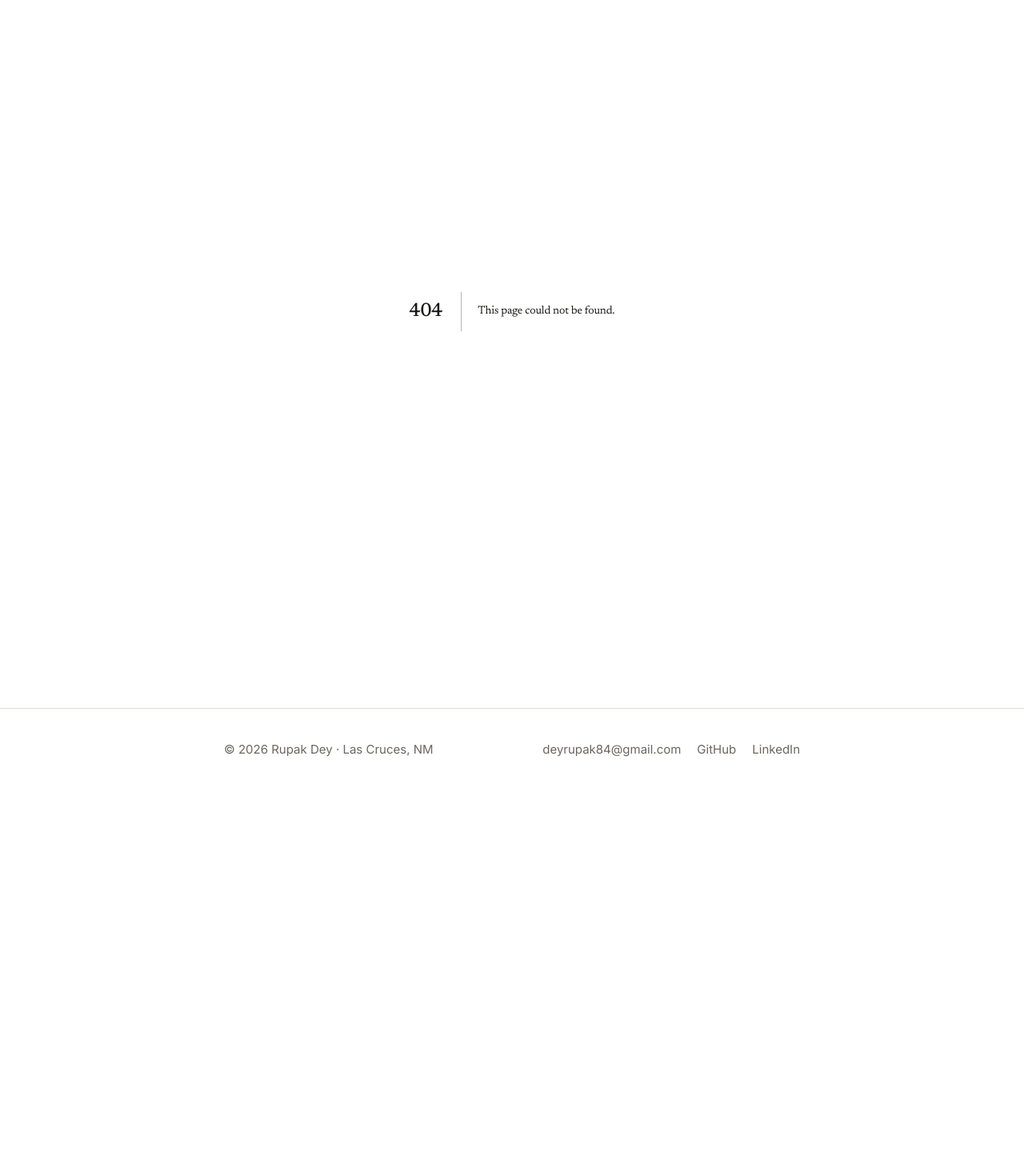
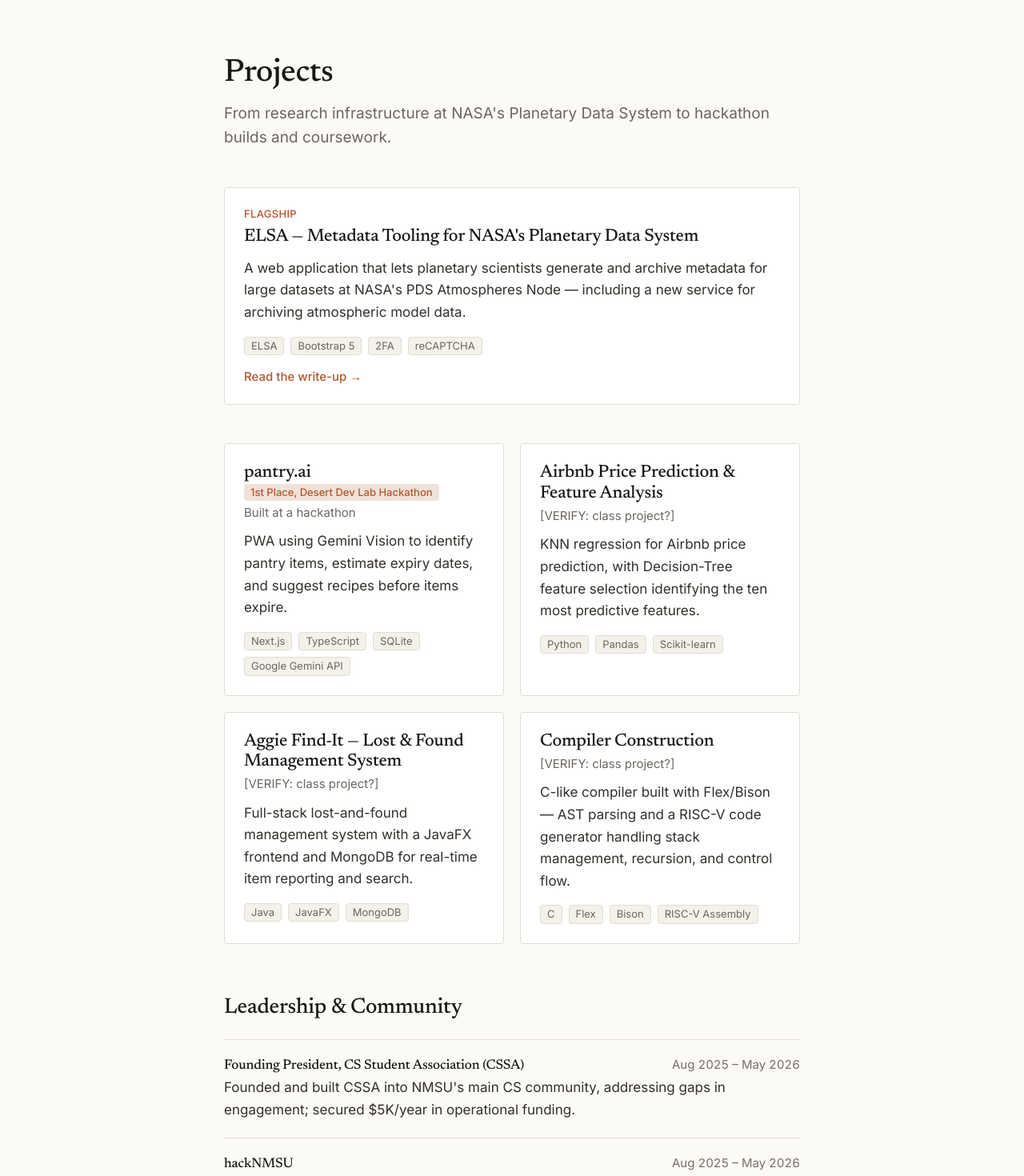
Before and after one commit to rdey08/personal-site, a Next.js app: page /projects in a window 1280 px wide. Before the commit this address had no page. Shown: the part 80-1550 px from the top of the page at 80% size. Before the commit the page ends 1067 px from the top, so only its background shows below. Built offline with nearby package versions, Linux system fonts and the light colour scheme.

Commit message:
feat: projects index (flagship/projects/leadership tiers), CV page, styled 404

```diff
--- /dev/null
+++ b/content/cv.mdx
@@ -0,0 +1,24 @@
+---
+updated: "[VERIFY: last-updated month/year for the CV]"
+---
+
+The PDF below is the full document. Highlights:
+
+## Education
+
+**New Mexico State University** — B.S. in Computer Science (Artificial
+Intelligence), minors in Mathematics and Economics. GPA 3.969/4.00. Honors,
+Crimson Scholar, College of Arts & Sciences Dean's List, International
+Competitive Scholarship. [VERIFY: graduation status/tense (PLAN §11 Q1) — the
+resume lists May 2026; confirm whether completed or expected.]
+
+## Focus
+
+Applied machine learning and software engineering: multi-modal deep learning
+for scientific prediction (NMSU KDD Lab) and research-data infrastructure at
+NASA's Planetary Data System.
+
+## Selected skills
+
+Python, C++, C, Java, SQL, TypeScript/JavaScript · PyTorch, NumPy, Pandas,
+Scikit-learn · Next.js, Django, Flask · Git, Linux.
--- /dev/null
+++ b/src/app/cv/page.tsx
@@ -0,0 +1,37 @@
+import type { Metadata } from "next";
+import { getCv, getSite } from "@/lib/content";
+import { Mdx } from "@/lib/mdx";
+import { PageHeader } from "@/components/PageHeader";
+import { Section } from "@/components/Section";
+import { Prose } from "@/components/Prose";
+
+export const metadata: Metadata = {
+  title: "CV",
+  description: "Curriculum vitae of Rupak Dey — education, focus, and skills.",
+};
+
+export default function CvPage() {
+  const cv = getCv();
+  const site = getSite().meta;
+
+  return (
+    <>
+      <PageHeader title="Curriculum Vitae" />
+
+      <Section className="pb-4">
+        <a
+          href={site.cvPdf}
+          className="inline-flex items-center gap-2 rounded-sm bg-accent px-4 py-2 text-sm font-medium text-paper transition-colors duration-[--duration-fast] hover:bg-accent-strong"
+        >
+          Download PDF ↓
+        </a>
+      </Section>
+
+      <Section className="py-8">
+        <Prose>
+          <Mdx source={cv.body} />
+        </Prose>
+      </Section>
+    </>
+  );
+}
--- /dev/null
+++ b/src/app/not-found.tsx
@@ -0,0 +1,22 @@
+import Link from "next/link";
+import { Section } from "@/components/Section";
+
+export default function NotFound() {
+  return (
+    <Section className="flex min-h-[50vh] flex-col items-center justify-center py-24 text-center">
+      <p className="font-serif text-5xl font-medium text-accent">404</p>
+      <h1 className="mt-4 text-2xl font-medium text-ink-strong">
+        Page not found
+      </h1>
+      <p className="mt-2 text-ink-muted">
+        That page doesn&apos;t exist or has moved.
+      </p>
+      <Link
+        href="/"
+        className="mt-6 text-sm font-medium text-accent hover:text-accent-strong"
+      >
+        ← Back home
+      </Link>
+    </Section>
+  );
+}
--- /dev/null
+++ b/src/app/projects/page.tsx
@@ -0,0 +1,61 @@
+import type { Metadata } from "next";
+import { getProjects } from "@/lib/content";
+import { PageHeader } from "@/components/PageHeader";
+import { Section } from "@/components/Section";
+import { ProjectCard } from "@/components/ProjectCard";
+import { LeadershipList } from "@/components/LeadershipList";
+
+export const metadata: Metadata = {
+  title: "Projects",
+  description:
+    "Software engineering and projects — ELSA for NASA's Planetary Data System, plus hackathon and coursework projects — and leadership.",
+};
+
+export default function ProjectsPage() {
+  const projects = getProjects();
+  const flagship = projects.filter((p) => p.meta.tier === "flagship");
+  const regular = projects.filter((p) => p.meta.tier === "project");
+  const leadership = projects.filter((p) => p.meta.tier === "leadership");
+
+  return (
+    <>
+      <PageHeader
+        title="Projects"
+        lead="From research infrastructure at NASA's Planetary Data System to hackathon builds and coursework."
+      />
+
+      {flagship.length > 0 && (
+        <Section className="py-4">
+          <div className="grid gap-5">
+            {flagship.map((p) => (
+              <ProjectCard
+                key={p.meta.slug}
+                project={p.meta}
+                eyebrow="Flagship"
+              />
+            ))}
+          </div>
+        </Section>
+      )}
+
+      {regular.length > 0 && (
+        <Section className="py-8">
+          <div className="grid gap-5 sm:grid-cols-2">
+            {regular.map((p) => (
+              <ProjectCard key={p.meta.slug} project={p.meta} />
+            ))}
+          </div>
+        </Section>
+      )}
+
+      {leadership.length > 0 && (
+        <Section className="py-8">
+          <h2 className="mb-6 text-2xl font-medium text-ink-strong">
+            Leadership &amp; Community
+          </h2>
+          <LeadershipList items={leadership} />
+        </Section>
+      )}
+    </>
+  );
+}
--- /dev/null
+++ b/src/components/LeadershipList.tsx
@@ -0,0 +1,26 @@
+import type { Project } from "@/content/schema";
+import { formatPeriod } from "@/lib/format";
+
+// Compact list for leadership-tier entries — supporting detail, not cards that
+// compete with the technical work for attention.
+export function LeadershipList({ items }: { items: { meta: Project }[] }) {
+  if (items.length === 0) return null;
+  return (
+    <ul className="divide-y divide-line border-t border-line">
+      {items.map(({ meta }) => (
+        <li key={meta.slug} className="py-5">
+          <div className="flex flex-wrap items-baseline justify-between gap-x-3">
+            <h3 className="font-medium text-ink-strong">
+              {meta.role ? `${meta.role}, ` : ""}
+              {meta.title}
+            </h3>
+            <span className="text-sm text-ink-faint tabular-nums">
+              {formatPeriod({ start: meta.period.start, end: meta.period.end })}
+            </span>
+          </div>
+          <p className="mt-1 leading-relaxed text-ink">{meta.summary}</p>
+        </li>
+      ))}
+    </ul>
+  );
+}
--- a/src/content/schema.ts
+++ b/src/content/schema.ts
@@ -87,6 +87,12 @@ export const projectSchema = z.object({
 });
 export type Project = z.infer<typeof projectSchema>;
 
+// content/cv.mdx — singleton. Body: the HTML CV facts (education, summary).
+export const cvSchema = z.object({
+  updated: z.string().optional(),
+});
+export type Cv = z.infer<typeof cvSchema>;
+
 // content/news/*.md — frontmatter only, sorted by date desc.
 export const newsItemSchema = z.object({
   date: isoDate,
--- a/src/lib/content.ts
+++ b/src/lib/content.ts
@@ -3,11 +3,13 @@ import path from "node:path";
 import matter from "gray-matter";
 import type { z } from "zod";
 import {
+  cvSchema,
   newsItemSchema,
   projectSchema,
   publicationSchema,
   researchThreadSchema,
   siteSchema,
+  type Cv,
   type NewsItem,
   type Project,
   type Publication,
@@ -60,6 +62,10 @@ export function getSite(): Entry<Site> {
   return load(siteSchema, "site.mdx");
 }
 
+export function getCv(): Entry<Cv> {
+  return load(cvSchema, "cv.mdx");
+}
+
 export function getResearchThreads(): Entry<ResearchThread>[] {
   return loadDir(researchThreadSchema, "research").sort(
     (a, b) => a.meta.order - b.meta.order,
```
